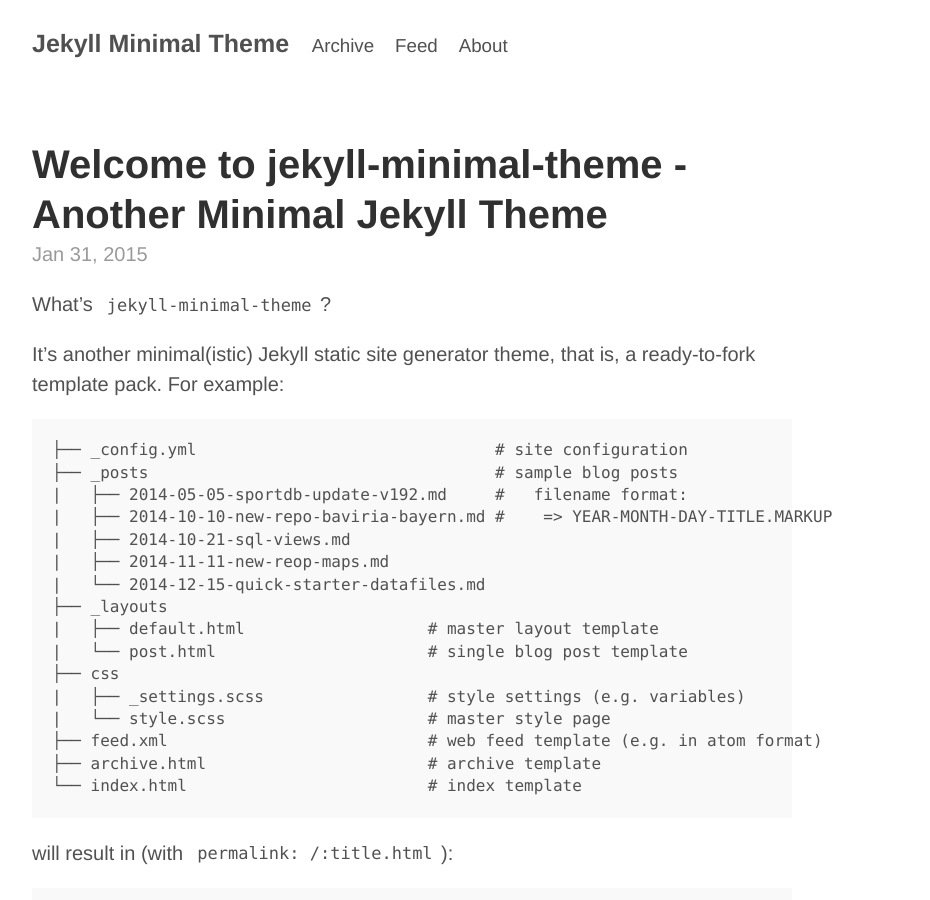
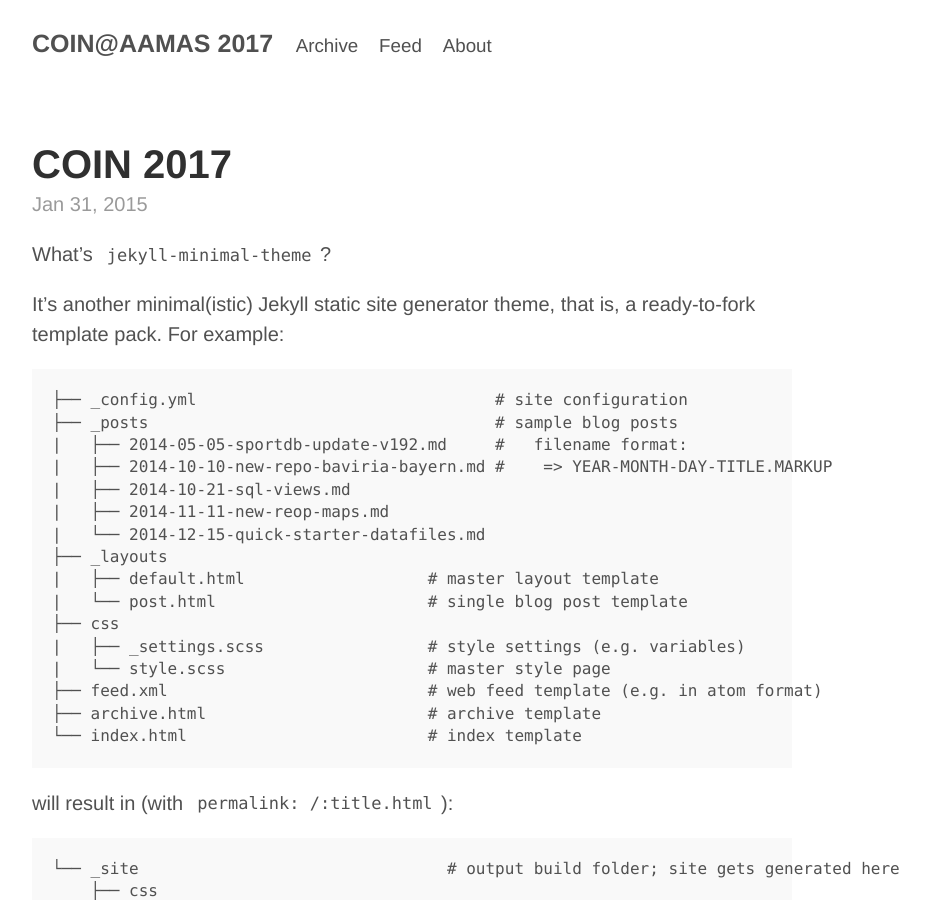
Before and after one commit to coin-workshop/coin-2017, a Jekyll site: the page built from index.html, in a window 1280 px wide and 900 px high. Shown: the whole window, without its empty margins (228-1158 px from the left). Built offline with Jekyll 4.4.1, drawn with Linux system fonts in a browser that asks for light colours.

Commit message:
Small changes, checking possible errors.

```diff
--- a/_config.yml
+++ b/_config.yml
@@ -1,15 +1,15 @@
 ###########
 # site.title, site.url, site.author.name
 
-title:   'Jekyll Minimal Theme'
+title:   'COIN@AAMAS 2017'
 author:
-  name:  'Jekyll Minimal Theme Team'
+  name:  'COIN 2017'
 
 ## note:
 #  use site.path in your templates to make it work for both protocols e.g. http and https
 #  use site.url only inside the web feed template (e.g. requires full url incl. protocol)
-path: /jekyll-minimal-theme
-url:  'http://henrythemes.github.io/jekyll-minimal-theme'
+path: /coin-2017
+url:  'http://coin-workshop.github.io/coin-2017'
 
 
 ########
--- a/index.html
+++ b/index.html
@@ -1,6 +1,6 @@
 ---
 layout: default
-title: Welcome
+title: COIN
 ---
 
 
```
Also changed, not shown: _posts/2015-01-31-welcome.md (+1 -1 lines).
